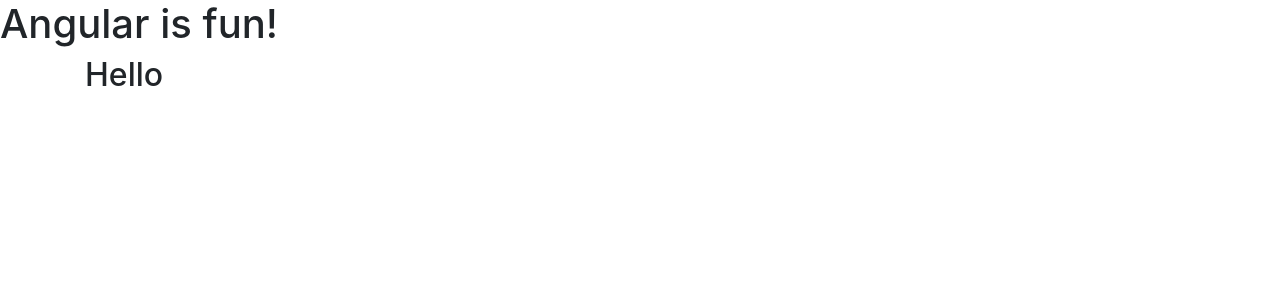
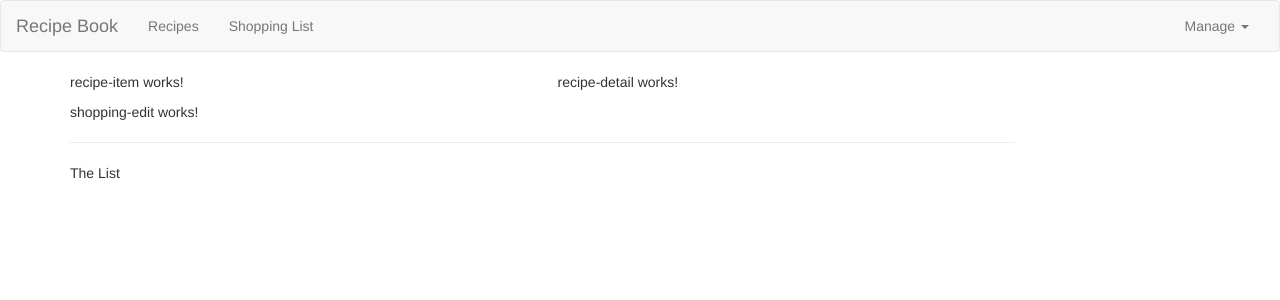
Before and after one commit to mendax02/shoppingRecipeKart, an Angular app: page / in a window 1280 px wide. Shown: the top 300 px of the page. Built offline with nearby package versions, Linux system fonts and the light colour scheme.

Commit message:
Adding Header structure

```diff
--- a/package.json
+++ b/package.json
@@ -19,6 +19,7 @@
     "@angular/platform-browser": "~9.1.6",
     "@angular/platform-browser-dynamic": "~9.1.6",
     "@angular/router": "~9.1.6",
+    "bootstrap": "^3.3.7",
     "rxjs": "~6.5.4",
     "tslib": "^1.10.0",
     "zone.js": "~0.10.2"
--- a/src/app/app.component.html
+++ b/src/app/app.component.html
@@ -3,7 +3,8 @@
 <div class="container">
   <div class="row">
     <div class="div col-md-12">
-     <h2>Hello</h2>
+      <app-recipes></app-recipes>
+      <app-shopping-list></app-shopping-list>
     </div>
   </div>
 </div>
--- a/src/app/header/header.component.html
+++ b/src/app/header/header.component.html
@@ -1 +1,23 @@
-<h1>Angular is fun!</h1>
+<nav class="navbar navbar-default">
+    <div class="container-fluid">
+        <div class="navbar-header">
+            <a href="#" class="navbar-brand">Recipe Book</a>
+        </div>
+
+        <div class="collapse navbar-collapse">
+            <ul class="nav navbar-nav">
+                <li><a href="#">Recipes</a></li>
+                <li><a href="#">Shopping List </a></li>
+            </ul>
+            <ul class="nav navbar-nav navbar-right">
+                <li class="dropdown">
+                    <a href="#" class="dropdown-toggle" role="button">Manage <span class="caret"></span></a>
+                        <ul class="dropdown-menu">
+                            <li><a href="#">Save Data</a></li>
+                            <li><a href="#">Fetch Data</a></li>
+                        </ul>
+                </li>
+            </ul>
+        </div>
+    </div>
+</nav>
--- a/src/app/recipes/recipe-list/recipe-list.component.html
+++ b/src/app/recipes/recipe-list/recipe-list.component.html
@@ -1 +1 @@
-<p>recipe-list works!</p>
+<app-recipe-item></app-recipe-item>
--- a/src/app/recipes/recipes.component.html
+++ b/src/app/recipes/recipes.component.html
@@ -1 +1,8 @@
-<p>recipes works!</p>
+<div class="row">
+    <div class="col-md-5">
+        <app-recipe-list></app-recipe-list>
+     </div>
+    <div class="col-md-7">
+        <app-recipe-detail></app-recipe-detail>
+    </div>
+</div>
--- a/src/app/shopping-list/shopping-list.component.html
+++ b/src/app/shopping-list/shopping-list.component.html
@@ -1 +1,7 @@
-<p>shopping-list works!</p>
+<div class="row">
+    <div class="col-xs-10">
+        <app-shopping-edit></app-shopping-edit>
+        <hr>
+        <p>The List</p>
+    </div>
+</div>
```
Also changed, not shown: 1 other file (tests, documents, lock files or other folders).
